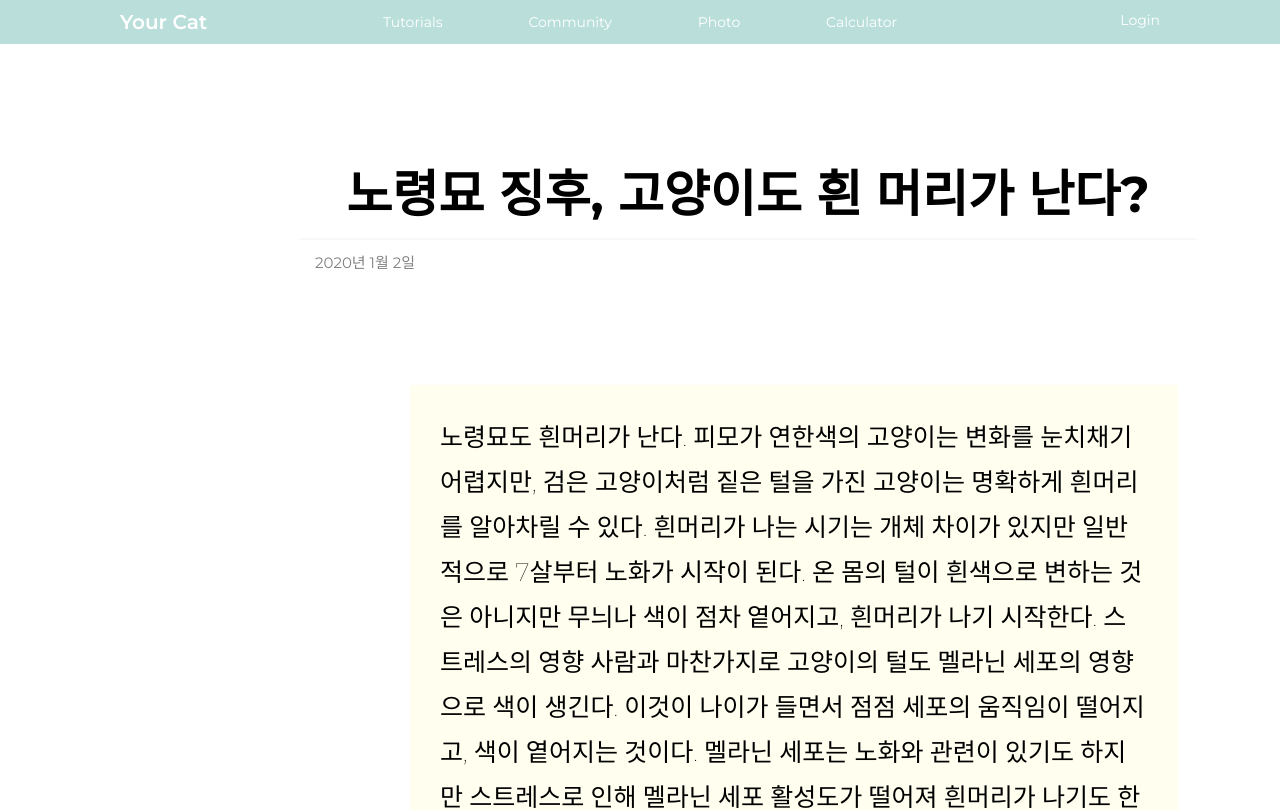
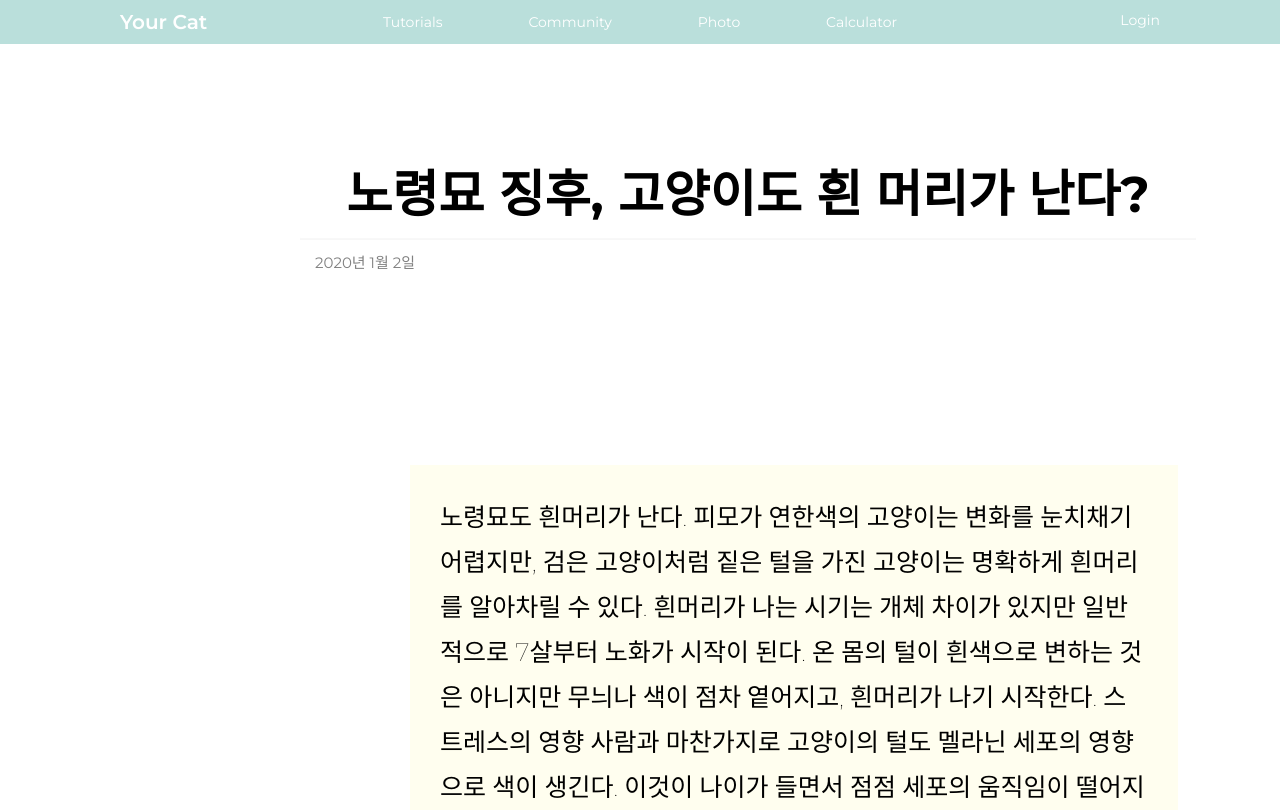
Before and after one commit to codestates/yourcat-client, a React (Create React App) app: page /tutorials/1 in a window 1280 px wide. Shown: the top 810 px of the page. Built offline with nearby package versions, Linux system fonts and the light colour scheme.

Commit message:
[#33][Style] style completion

```diff
--- a/src/components/pages/TutorialsPage/Sections/Tutorials.js
+++ b/src/components/pages/TutorialsPage/Sections/Tutorials.js
@@ -1,7 +1,7 @@
 import React from 'react';
 import { useParams } from 'react-router-dom';
 import styled from 'styled-components';
-import dummy from '../TutorialsDummy.json';
+import dummy from './TutorialsDummy.json';
 
 const Title = styled.div`
   padding: 20px;
@@ -22,7 +22,7 @@ const Date = styled.div`
   font-size: 15px;
 `;
 const Description = styled.div`
-  margin: 100px 0px 50px 410px;
+  margin: 180px 0px 50px 410px;
   padding: 30px;
   border: 50px;
   width: 60%;
--- a/src/components/pages/TutorialsPage/TutorialsPage.js
+++ b/src/components/pages/TutorialsPage/TutorialsPage.js
@@ -1,7 +1,7 @@
 import React from 'react';
 import { Link } from 'react-router-dom';
 import styled from 'styled-components';
-import dummy from './TutorialsDummy.json';
+import dummy from './Sections/TutorialsDummy.json';
 
 const StyledTitle = styled.div`
   padding: 20px;
@@ -46,9 +46,8 @@ function TutorialsPage() {
     <>
       {dummy.tutoList.map(el => (
         <>
-          <StyledTitle key={el.title}>
-            <Link to={`/tutorials/${el.id}`}>{el.title}</Link>
-          </StyledTitle>
+          <Link to={`/tutorials/${el.id}`}>
+            <StyledTitle key={el.title}>{el.title}</StyledTitle>
             <StyledDate key={el.date}>{el.date}</StyledDate>
             <Div>
               <StyledThumbnails
@@ -59,6 +58,7 @@ function TutorialsPage() {
               </StyledThumbnails>
               <StyledSummary key={el.summary}>{el.summary}</StyledSummary>
             </Div>
+          </Link>
         </>
       ))}
     </>
```
Also changed, not shown: src/components/pages/TutorialsPage/Sections/TutorialsDummy.json (renamed from src/components/pages/TutorialsPage/TutorialsDummy.json). Lines whose indentation alone changed are shown as unchanged.
